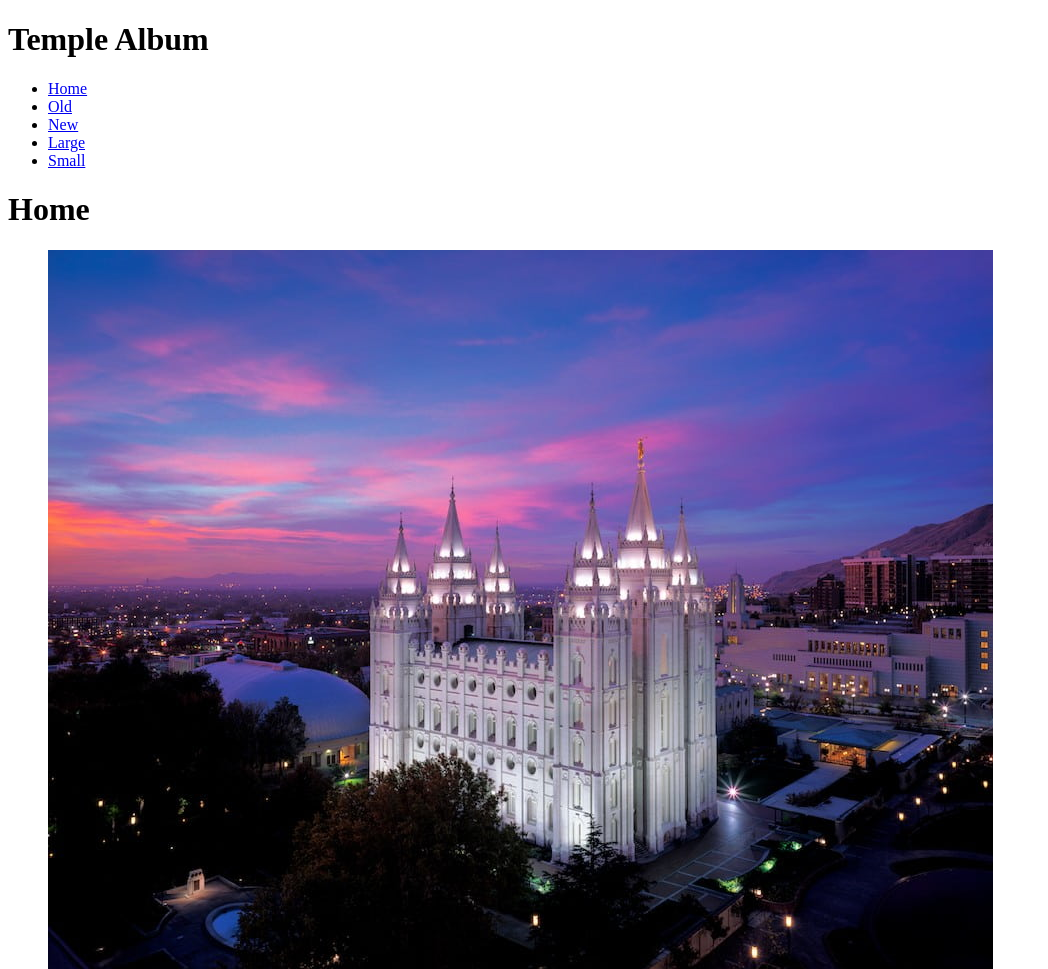
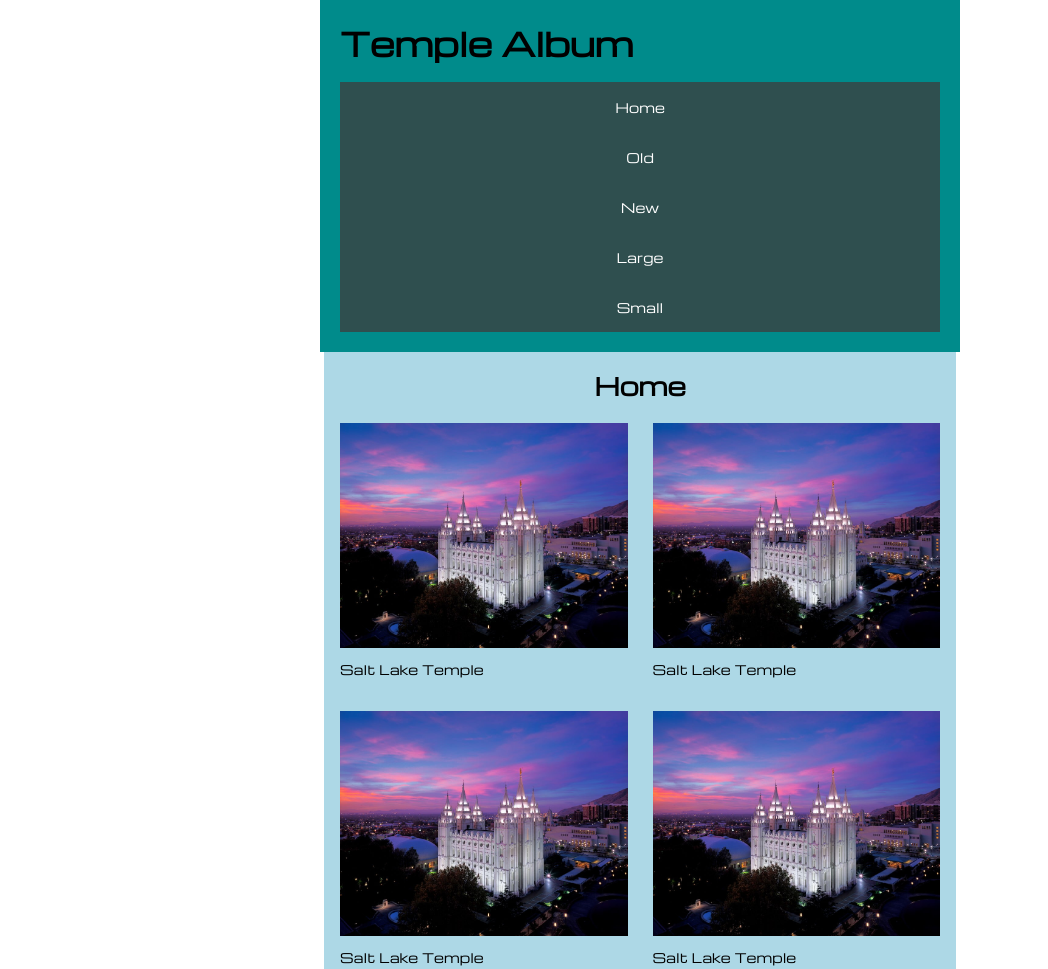
Before and after one commit to andre-barrera/wdd131, a plain HTML site: page temples.html in a window 1280 px wide. Shown: the top 969 px of the page, without its empty margins (0-1048 px from the left). Drawn offline with nearby package versions, Linux system fonts and the light colour scheme.

Commit message:
updated changes

```diff
--- a/styles/temples.css
+++ b/styles/temples.css
@@ -0,0 +1,74 @@
+*{
+    margin: 0;
+    padding: 0;
+}
+
+main, header, footer {
+    max-width: 600px;
+    margin: 0 auto;
+    padding: 1rem;
+    background-color: lightblue;
+
+}
+
+body {
+    font-family: 'Michroma', sans-serif;
+}
+
+header h1{
+    font-size: 1.rem;
+}
+
+header {
+    display: grid;
+    grid-gap: 1rem;
+    padding: 20px;
+    background-color: darkcyan;
+}
+
+nav {
+    background-color: darkslategray;
+}
+
+nav ul {
+    list-style: none;
+    display: flex;
+    flex-direction: column;
+}
+
+nav a {
+    display: block;
+    color: white;
+    text-align: center;
+    padding: 1rem;
+    text-decoration: none;
+    font-size: small;
+}
+
+nav a:hover {
+    background-color: white;
+    color: black;
+}
+
+main h1 {
+    text-align: center;
+    margin-bottom: 13px;
+    font-size: x-large;
+}
+
+.container {
+    display: grid;
+    grid-template-columns: repeat(auto-fit, minmax(200px, 1fr));
+    grid-gap: 25px;
+    place-items: center;
+}
+
+img {
+    width: 100%;
+    height: auto;
+    margin: 0.5rem 0;
+}
+
+figcaption {
+    font-size: small;
+}
--- a/temples.html
+++ b/temples.html
@@ -6,6 +6,9 @@
     <title>WDD 131 Temples Picture Album</title>
     <meta name="author" content="Cesar Barrera">
     <meta name="description" content="Temples picture album home page">
+    <link rel="preconnect" href="https://fonts.googleapis.com">
+    <link rel="preconnect" href="https://fonts.gstatic.com" crossorigin>
+    <link href="https://fonts.googleapis.com/css2?family=Michroma&display=swap" rel="stylesheet">
     <link rel="stylesheet" href="styles/temples.css">
     <link rel="stylesheet" href="styles/temples-large.css">
     <script src="scripts/temples.js" defer></script>
@@ -25,6 +28,7 @@
     </header>
     <main>
         <h1>Home</h1>
+        <div class="container">
             <figure>
                 <img src="images/salt-lake-temple.jpg" alt="Salt Lake Temple picture">
                 <figcaption>Salt Lake Temple</figcaption>
@@ -61,6 +65,7 @@
                 <img src="images/salt-lake-temple.jpg" alt="Salt Lake Temple picture">
                 <figcaption>Salt Lake Temple</figcaption>
             </figure>
+        </div>
     </main>
     <footer>
         <p><span id="currentyear"></span> | Cesar Barrera | Guatemala</p>
```
Lines whose indentation alone changed are shown as unchanged.
